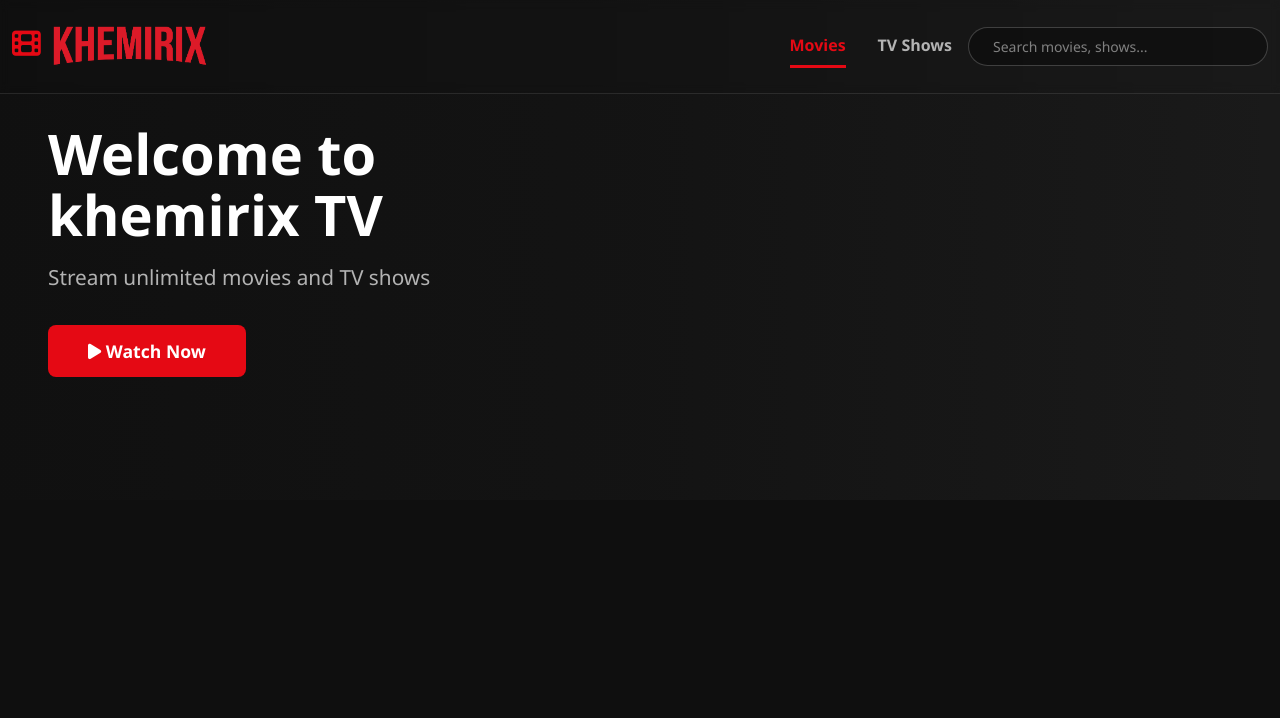
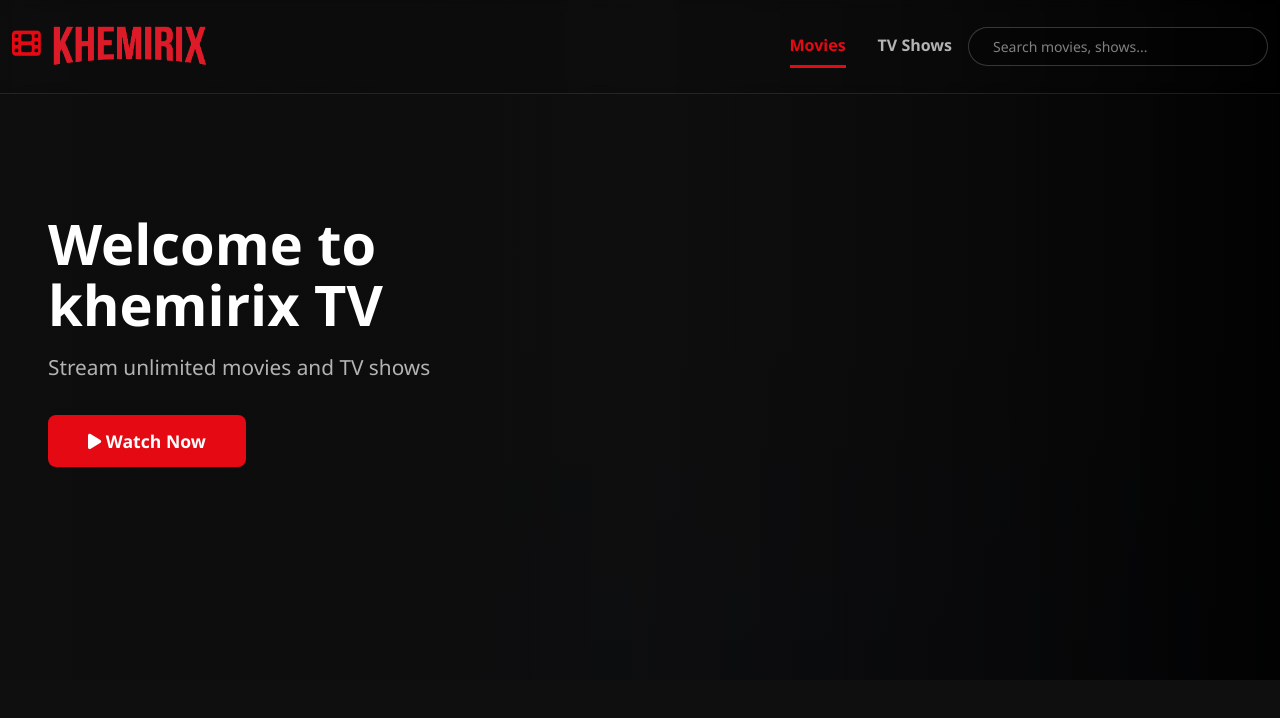
Before and after one commit to khemirix/Ktv, a plain HTML site: page index.html in a window 1280 px wide. Drawn offline with nearby package versions, Linux system fonts and the light colour scheme; no server answers.

Commit message:
css hero

```diff
--- a/css/style.css
+++ b/css/style.css
@@ -86,13 +86,17 @@ html, body {
 
 /* Hero Section */
 .hero-section {
-  position: relative;
-  height: 500px;
-  background: linear-gradient(135deg, var(--darker-bg), #1a1a1a);
-  overflow: hidden;
-  display: flex;
-  align-items: center;
-  margin-bottom: 3rem;
+  height: 85vh; /* Make it taller like Cineby */
+    display: flex;
+    align-items: center;
+    position: relative;
+    overflow: hidden;
+    background-size: cover;
+    background-position: center;
+    /* This adds the dark cinematic fade */
+    background-image:
+        linear-gradient(to right, rgba(0, 0, 0, 0.9) 10%, rgba(0, 0, 0, 0.2) 50%, rgba(0, 0, 0, 0.9) 100%),
+        linear-gradient(to top, #0c0d14 0%, transparent 50%);
 }
 
 .hero-section::before {
```
